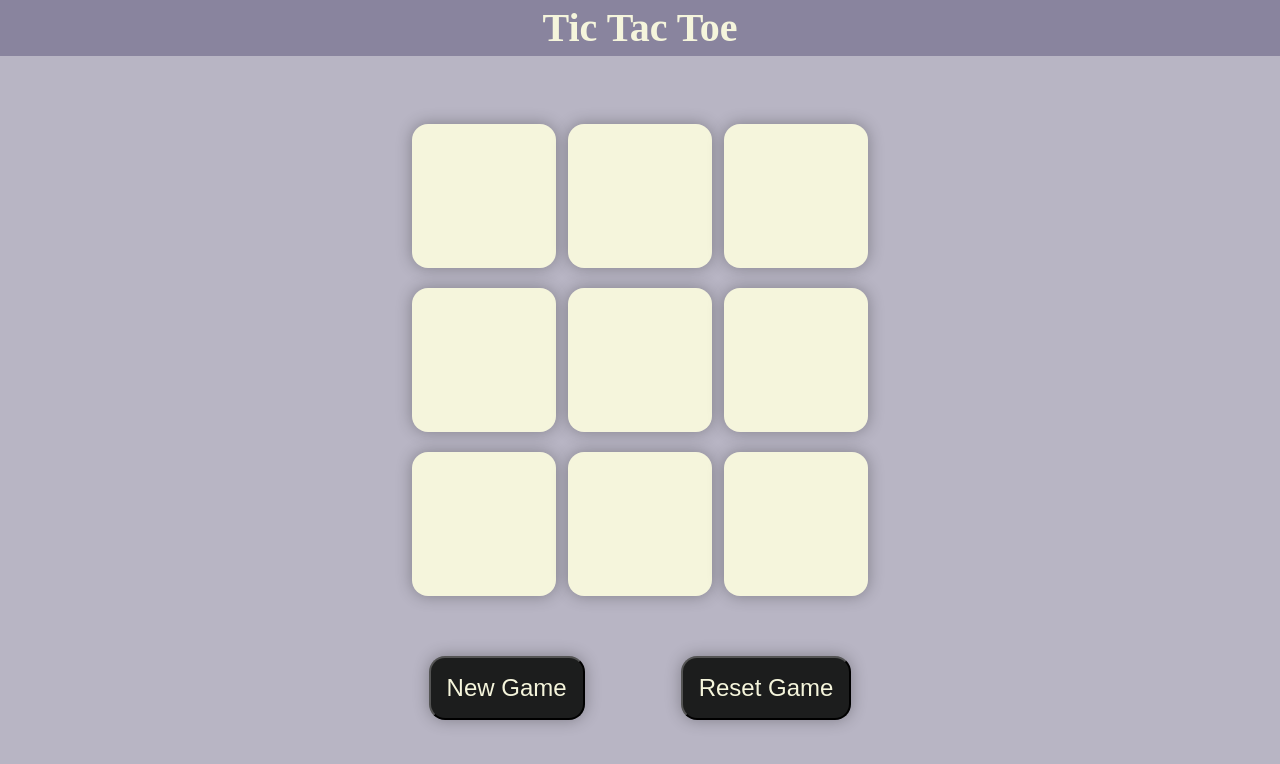
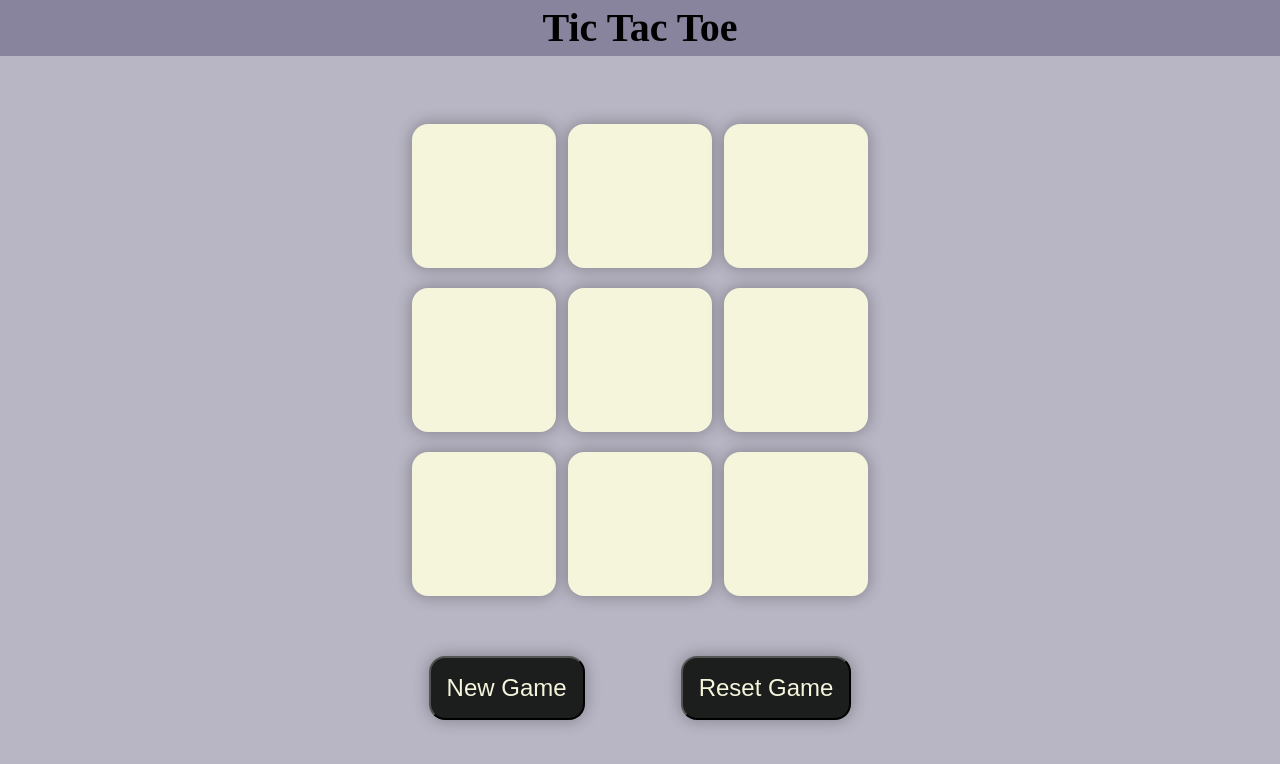
Before and after one commit to NamdevNikhil/Tic-Tac-Toe-Game, a plain HTML site: page index.html in a window 1280 px wide. Both pictures are taken after a click on the button "New Game". Drawn offline with Linux system fonts and the light colour scheme.

Commit message:
Correct styling errors and Fix JS error

```diff
--- a/app.js
+++ b/app.js
@@ -51,6 +51,7 @@ const enableBoxes = () => {
     for(let box of boxes){
         box.disabled = false;
         box.innerText = "";
+        msg.innerText = "Tic Tac Toe";
     }
 }
 
--- a/style.css
+++ b/style.css
@@ -5,7 +5,7 @@
 
 h1{
     background-color: rgba(45, 36, 83, 0.338);
-    color: beige;
+    color: black;
     height: 3.5rem;
     line-height: 3.5rem;
     font-size: 2.5rem;
```
